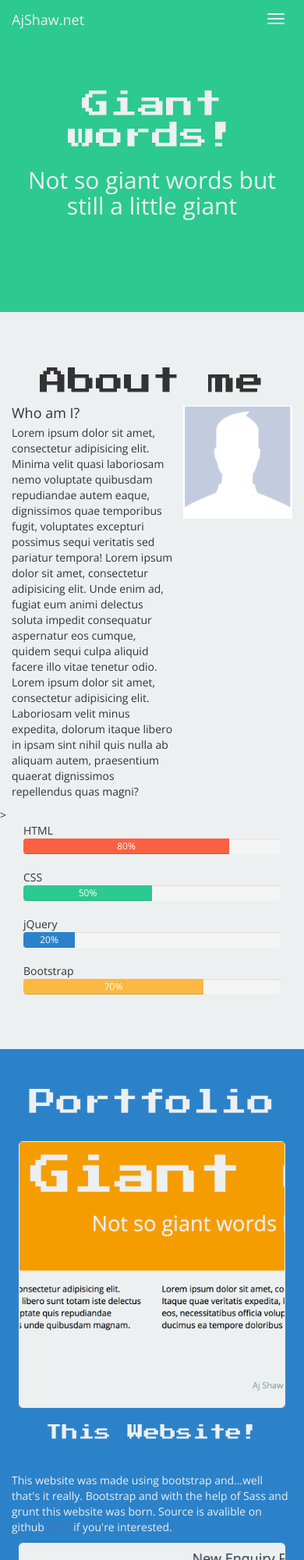
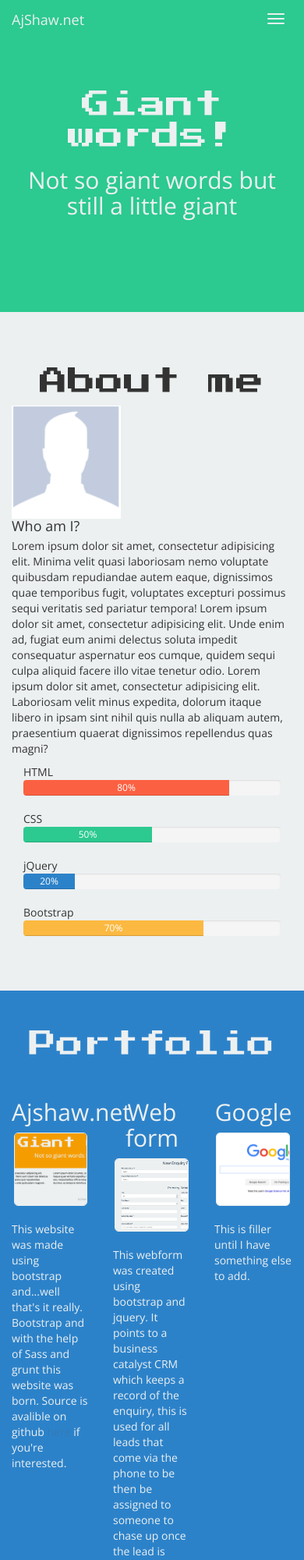
Before and after one commit to Ajshawit/Personal-Website, a website: page dist/index.html in a window 390 px wide. Shown: the top 2000 px of the page at 78% size. Drawn offline with nearby package versions, Linux system fonts and the light colour scheme.

Commit message:
Improving mobile layout

```diff
--- a/dist/index.html
+++ b/dist/index.html
@@ -59,20 +59,14 @@
 				</div>
 				<div class="row">
 					<div class="col-md-8 col-md-offset-2">
-						<div class="media">
-							<div class="pull-right">
-								<a href="#">
-									<img class="media-object" src="img/profile-placeholder.gif" alt="me">
-								</a>
-							</div>
-							<div class="media-body">
-								<h4 class="media-heading">Who am I?</h4>
-								<p>Lorem ipsum dolor sit amet, consectetur adipisicing elit. Minima velit quasi laboriosam nemo voluptate quibusdam repudiandae autem eaque, dignissimos quae temporibus fugit, voluptates excepturi possimus sequi veritatis sed pariatur tempora! Lorem ipsum dolor sit amet, consectetur adipisicing elit. Unde enim ad, fugiat eum animi delectus soluta impedit consequatur aspernatur eos cumque, quidem sequi culpa aliquid facere illo vitae tenetur odio. Lorem ipsum dolor sit amet, consectetur adipisicing elit. Laboriosam velit minus expedita, dolorum itaque libero in ipsam sint nihil quis nulla ab aliquam autem, praesentium quaerat dignissimos repellendus quas magni?</p>
-							</div>
-						</div>
+							<a href="#">
+								<img src="img/profile-placeholder.gif" alt="me">
+							</a>
+							<h4 class="media-heading">Who am I?</h4>
+							<p>Lorem ipsum dolor sit amet, consectetur adipisicing elit. Minima velit quasi laboriosam nemo voluptate quibusdam repudiandae autem eaque, dignissimos quae temporibus fugit, voluptates excepturi possimus sequi veritatis sed pariatur tempora! Lorem ipsum dolor sit amet, consectetur adipisicing elit. Unde enim ad, fugiat eum animi delectus soluta impedit consequatur aspernatur eos cumque, quidem sequi culpa aliquid facere illo vitae tenetur odio. Lorem ipsum dolor sit amet, consectetur adipisicing elit. Laboriosam velit minus expedita, dolorum itaque libero in ipsam sint nihil quis nulla ab aliquam autem, praesentium quaerat dignissimos repellendus quas magni?</p>
 					</div>
 				</div>
-				<div class="row">>
+				<div class="row">
 				</div>
 				<div class="col-md-8 col-md-offset-2">
 					HTML<div class="progress">
@@ -102,25 +96,25 @@
 	<div id="portfolio">
 		<div class="container">
 			<div class="row">
-				<div class="col-md-8 col-md-offset-2">
+				<div class="col-md-12">
 					<h1 class="text-center">Portfolio</h1>
 				</div>
 			</div>
 			<div class="row" id="colSection">
-				<div class="col-md-4">
+				<div class="portfolioCol col-md-4 col-xs-4">
+					<h2 class="text-center">Ajshaw.net</h2>
 					<a href="https://github.com/Ajshawit/ajshawit.github.io"><img class="img-responsive"src="img/ajshaw.net.png" alt="This website!"></a>
-					<h1 class="text-center">This Website!</h1>
 					<p>This website was made using bootstrap and...well that's it really. Bootstrap and with the help of Sass and grunt this website was born. Source is avalible on github <a href="https://github.com/Ajshawit/ajshawit.github.io">here</a> if you're interested.</p>
 				</div>
-				<div class="col-md-4" id="portfolioCenterCol">
+				<div class="portfolioCol col-md-4 col-xs-4">
+					<h2 class="text-center">Web form</h2>
 					<a href="#"><img class="img-responsive" src="img/NewEnquiryForm.png" alt="New Enquiry form for Law Firm"></a>
-					<h1 class="text-center">Web form</h1>
 					<p>This webform was created using bootstrap and jquery. It points to a business catalyst CRM which keeps a record of the enquiry, this is used for all leads that come via the phone to be then be assigned to someone to chase up once the lead is qualified.</br><i>For security this is just a duplication with slight mods.</i>
 					</p>
 				</div>
-				<div class="col-md-4">
+				<div class="portfolioCol col-md-4 col-xs-4">
+					<h2 class="text-center">Google</h2>
 					<a href="https://google.com.au"><img class="img-responsive" src="img/google.png" alt="Google.com"></a>
-					<h1 class="text-center">Google</h1>
 					<p>This is filler until I have something else to add.</p>
 				</div>
 			</div>
```
